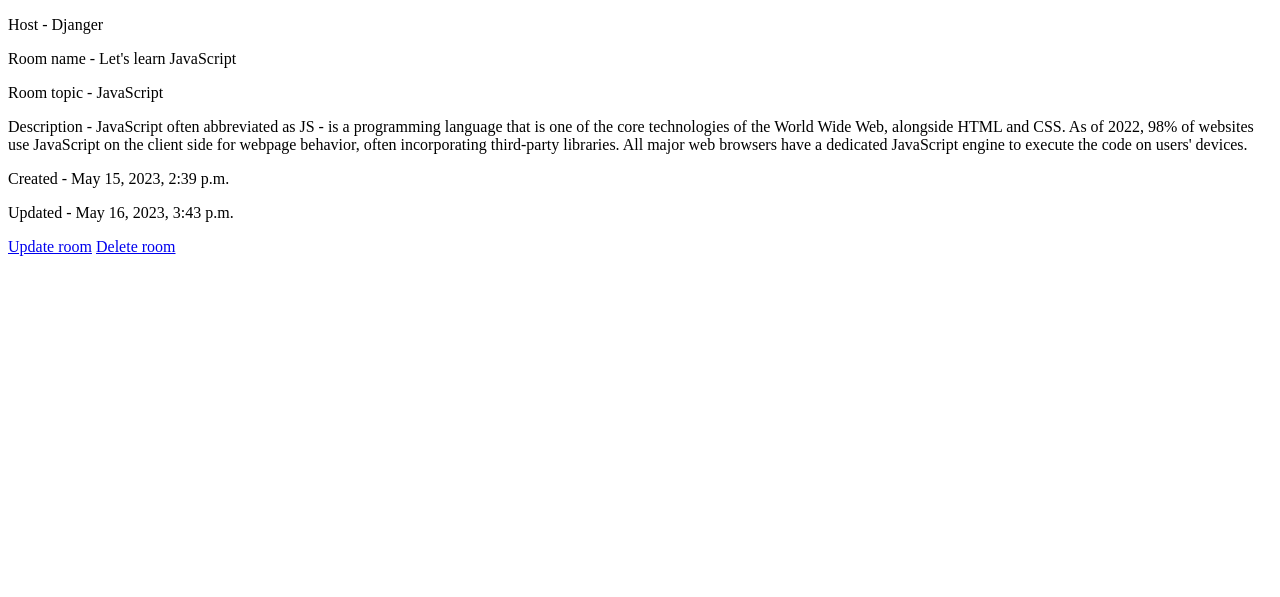
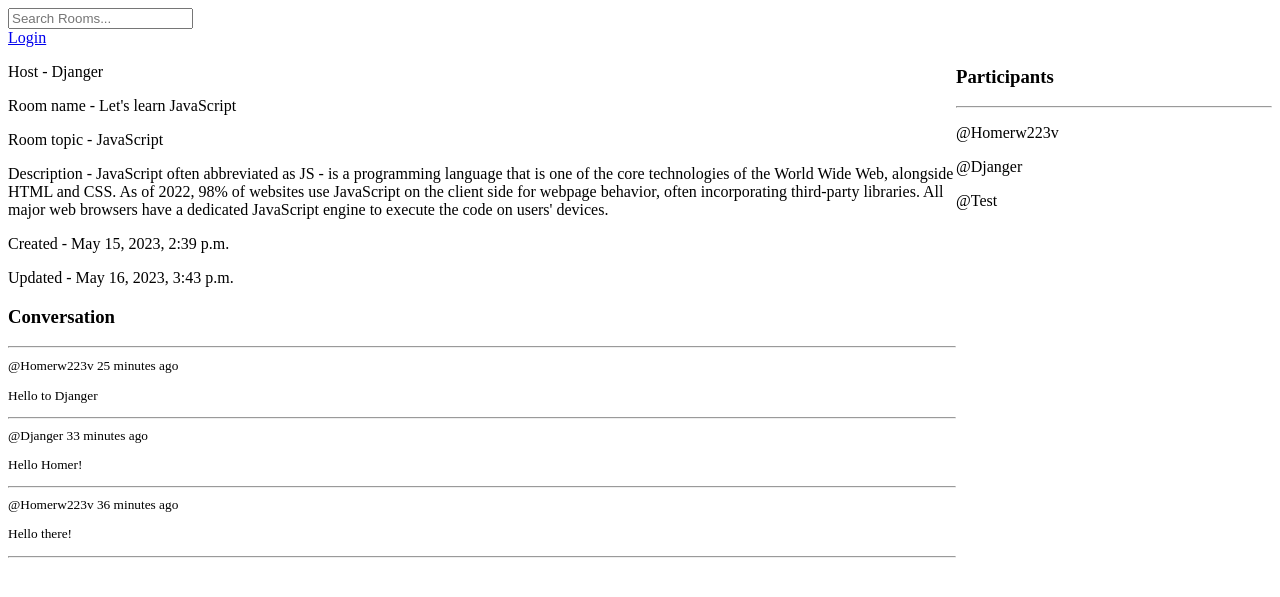
Before and after one commit to Homerw223v/Discord_Clone, a Django app: page /room/1/ in a window 1280 px wide. Shown: the top 597 px of the page. Run offline with Django 4.2, Linux system fonts and the light colour scheme; data comes from the database, SQL or seed files in the repository; both versions use the stored data as it was after the commit.

Commit message:
A lot of work was made. I hope it's not worthless...

```diff
--- a/base/models.py
+++ b/base/models.py
@@ -14,7 +14,7 @@ class Room(models.Model):
     topic = models.ForeignKey(Topic, on_delete=models.SET_NULL, null=True)
     name = models.CharField(max_length=200)
     description = models.TextField(null=True, blank=True)
-    # participants =
+    participants = models.ManyToManyField(User, related_name='participants', blank=True)
     updated = models.DateTimeField(auto_now=True) #Save every time when we update
     created = models.DateTimeField(auto_now_add=True) #Only save when room was created
 
--- a/base/templates/base.html
+++ b/base/templates/base.html
@@ -5,6 +5,22 @@
 {% block title %}    <title>Title</title> {% endblock %}
 </head>
 <body>
+{% if messages %}
+<ul class="messages">
+    {% for message in messages %}
+    <li{% if message.tags %} class="{{ message.tags }}"{% endif %}>{{ message }}</li>
+    {% endfor %}
+</ul>
+{% endif %}
+<form method="GET" action="{% url 'home' %}">
+    <input type="text" name="q" placeholder="Search Rooms...">
+</form>
+{% if user.is_authenticated %}
+<a href="{% url 'logout' %}">Log out</a>
+{{ user.username }}
+{% else %}
+<a href="{% url 'login' %}">Login</a>
+{% endif %}
 {% block content %}{% endblock %}
 </body>
 </html>
--- a/base/templates/base/delete.html
+++ b/base/templates/base/delete.html
@@ -2,7 +2,7 @@
 {% block content%}
 <form method="POST" action="">
   {% csrf_token %}
-  <p>Are you sure you want to delere "{{ obj }}"?</p>
+  <p>Are you sure you want to delete "{{ obj }}"?</p>
   <input type="submit" value="Confirm">
   <a href="{{ request.META.HTTP_REFERER }}">Go back</a>
 </form>
--- a/base/templates/base/room.html
+++ b/base/templates/base/room.html
@@ -1,12 +1,57 @@
 {% extends 'base.html' %}
 {% block title %}<title>{{ room.name }}</title>{% endblock %}
 {% block content %}
+<style>
+    .room-container{
+    display: grid;
+    grid-template-columns: 3fr 1fr
+    }
+</style>
+<div class="room-container">
+    <div>
         <p></p>Host - {{ room.host }}</p>
         <p>Room name - {{ room.name }}</p>
         <p>Room topic - {{ room.topic }}</p>
         <p>Description - {{ room.description }}</p>
         <p>Created - {{ room.created }}</p>
         <p>Updated - {{ room.updated }}</p>
+        {% if user.is_authenticated and user == room.host %}
         <a href="{% url 'update-room' room.id %}">Update room</a>
         <a href="{% url 'delete-room' room.pk %}">Delete room</a>
+        {% endif %}
+        <div class="comment=wrapper">
+            <h3>Conversation</h3>
+            <hr>
+            {% for r_message in r_messages %}
+            <div>
+                {% if r_message.user == user %}
+                <a href="{% url 'delete-message' r_message.id %}">Delete</a>
+                {% endif %}
+                <small>
+                    @{{ r_message.user }}  {{ r_message.created|timesince }} ago
+                    <p>{{ r_message.body }}</p>
+                    <hr>
+                </small>
+            </div>
+            {% endfor %}
+        </div>
+        {% if user.is_authenticated %}
+        <div class="comment-form">
+            <form method="POST" action="">
+                {% csrf_token %}
+                <input type="text" name="body" placeholder="Write your message here...">
+            </form>
+        </div>
+        {% endif %}
+    </div>
+    <div>
+        <h3>Participants</h3>
+        <hr>
+        {% for participant in participants %}
+        <div>
+            <p>@{{ participant.username }}</p>
+        </div>
+        {% endfor %}
+    </div>
+</div>
 {% endblock %}
--- a/base/urls.py
+++ b/base/urls.py
@@ -2,9 +2,13 @@ from django.urls import path
 from . import views
 
 urlpatterns = [
+    path('login/', views.login_page, name='login'),
+    path('logout/', views.logout_user, name='logout'),
+    path('register/', views.register_user, name='register'),
     path('', views.home, name='home'),
     path('room/<int:pk>/', views.room, name='room'),
     path('create_room/', views.create_room, name='create-room'),
     path('update-room/<int:pk>/', views.update_room, name='update-room'),
     path('delete-room/<int:pk>/', views.delete_room, name='delete-room'),
+    path('delete-message/<int:pk>/', views.delete_message, name='delete-message'),
 ]
--- a/base/views.py
+++ b/base/views.py
@@ -1,25 +1,99 @@
 from django.shortcuts import render, redirect
+from django.db.models import Q
 from django.http import HttpResponse
-from .models import Room
+from django.contrib.auth.decorators import login_required
+from .models import Room, Topic, Message
+from django.contrib.auth.models import User
+from django.contrib.auth import authenticate, login, logout
+from django.contrib import messages
+from django.contrib.auth.forms import UserCreationForm
 from .forms import RoomForm
 
 
 # Create your views here.
 
+def login_page(request):
+    page = 'login'
+    if request.user.is_authenticated:
+        return redirect('home')
+    if request.method == "POST":
+        username = request.POST.get('username')
+        password = request.POST.get('password')
+        try:
+            user = User.objects.get(username=username)
+        except:
+            messages.error(request, 'User does not exist')
+        user = authenticate(request, username=username, password=password)
+        if user is not None:
+            login(request, user)
+            return redirect('home')
+        else:
+            messages.error(request, 'Username or password does not exist')
+    return render(request, 'login_register/login.html', context={
+        'page': page,
+    })
+
+
+def logout_user(request):
+    logout(request)
+    return render(request, 'login_register/logout.html')
+
+
+def register_user(requset):
+    form = UserCreationForm()
+    if requset.method == 'POST':
+        form = UserCreationForm(requset.POST)
+        if form.is_valid():
+            form.save()
+            messages.success(requset, f'User {requset.POST.get("username")} was created!')
+            return redirect('login')
+        else:
+            messages.error(requset, 'An error occurred during registration')
+
+    return render(requset, 'login_register/login.html', context={
+        'form': form,
+    })
+
+
 def home(request):
-    rooms = Room.objects.all
+    if request.GET.get('q'):
+        q = request.GET.get('q')
+    else:
+        q = ''
+    rooms = Room.objects.filter(
+        Q(topic__name__icontains=q) |
+        Q(name__icontains=q) |
+        Q(description__icontains=q)
+    )
+    topics = Topic.objects.all()
+    room_count = rooms.count()
     return render(request, 'base/home-page.html', context={
         'rooms': rooms,
+        'topics': topics,
+        'rooms_count': room_count,
     })
 
 
 def room(request, pk):
     room = Room.objects.get(id=pk)
+    room_messages = room.message_set.all().order_by('-created')  # Get messages specific only for this room
+    participants = room.participants.all()
+    if request.method == "POST":
+        message = Message.objects.create(
+            user=request.user,
+            room=room,
+            body=request.POST.get('body')
+        )
+        room.participants.add(request.user)
+        return redirect('room', pk=room.id)
     return render(request, 'base/room.html', context={
         'room': room,
+        'r_messages': room_messages,
+        'participants': participants,
     })
 
 
+@login_required(login_url='/login')
 def create_room(request):
     form = RoomForm()
     if request.method == 'POST':
@@ -32,9 +106,13 @@ def create_room(request):
         'form': form
     })
 
+
+@login_required(login_url='/login')
 def update_room(request, pk):
     room = Room.objects.get(id=pk)
     form = RoomForm(instance=room)
+    if request.user != room.host:
+        return HttpResponse('You are not allowed here!')
     if request.method == 'POST':
         form = RoomForm(request.POST, instance=room)
         if form.is_valid():
@@ -44,11 +122,27 @@ def update_room(request, pk):
         'form': form,
     })
 
+
+@login_required(login_url='/login')
 def delete_room(request, pk):
     room = Room.objects.get(id=pk)
+    if request.user != room.host:
+        return HttpResponse('You are not allowed here!')
     if request.method == 'POST':
         room.delete()
         return redirect(room)
     return render(request, 'base/delete.html', context={
         'obj': room,
     })
+
+@login_required(login_url='/login')
+def delete_message(request, pk):
+    message = Message.objects.get(id=pk)
+    if request.user != message.user:
+        return HttpResponse('You are not allowed here!')
+    if request.method == 'POST':
+        message.delete()
+        return redirect('room', message.room.id)
+    return render(request, 'base/delete.html', context={
+        'message': message,
+    })
```
Also changed, not shown: base/templates/base/home-page.html (+30 -1 lines), db.sqlite3. Lines whose indentation alone changed are shown as unchanged.
